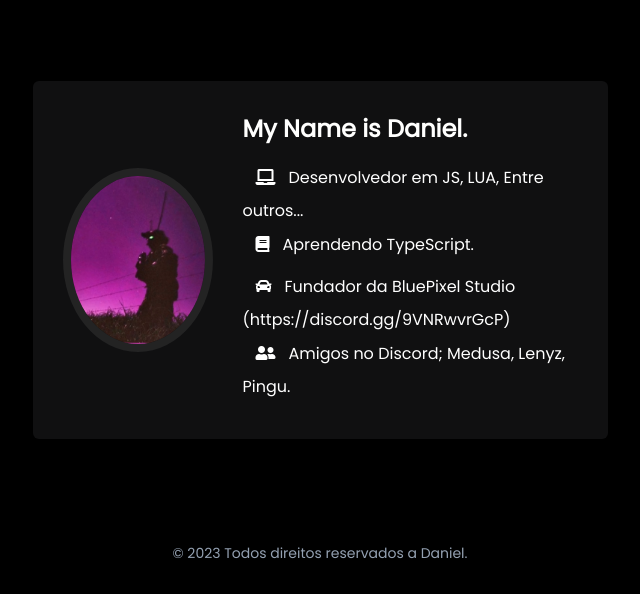
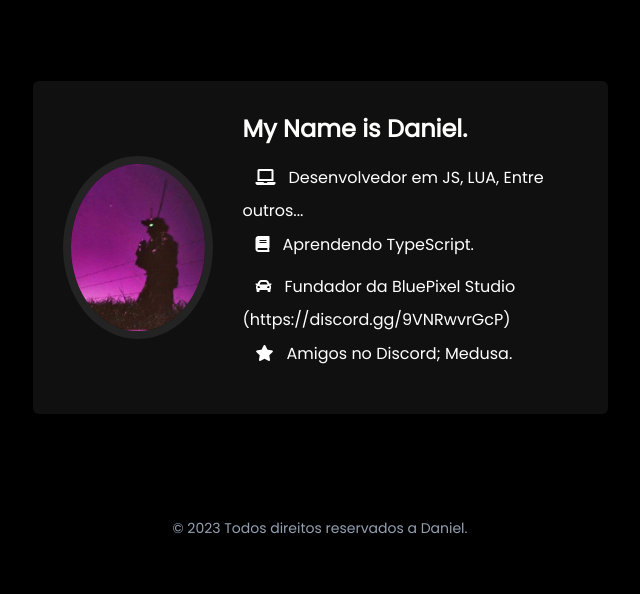
Before and after one commit to DanielFromBrazil/mywebsite, a plain HTML site: page index.html in a window 1280 px wide. Shown: the part 838-1432 px from the top of the page, without its empty margins (320-960 px from the left). After the commit the page ends 1407 px from the top, so only its background shows below. Drawn offline with nearby package versions, Linux system fonts and the light colour scheme.

Commit message:
Update index.html

```diff
--- a/index.html
+++ b/index.html
@@ -87,7 +87,7 @@
                   <p></p><i class='fas fa-laptop' style='font-size:16px;color:rgb(255, 255, 255)'></i>Desenvolvedor em JS, LUA, Entre outros...<br>
                      <i class='fas fa-book' style='font-size:16px;color:rgb(255, 255, 255)'></i>Aprendendo TypeScript.<br>
                      <i class='fas fa-car' style='font-size:16px;color:rgb(255, 255, 255)'></i>Fundador da BluePixel Studio (https://discord.gg/9VNRwvrGcP)<br>
-                     <i class='fas fa-user-friends' style='font-size:16px;color:rgb(255, 255, 255)'></i>Amigos no Discord; Medusa, Lenyz, Pingu.<br>
+                     <i class='fas fa-star' style='font-size:16px;color:rgb(255, 255, 255)'></i>Amigos no Discord; Medusa.<br>
                   </p>
                </div>
             </div>
```
